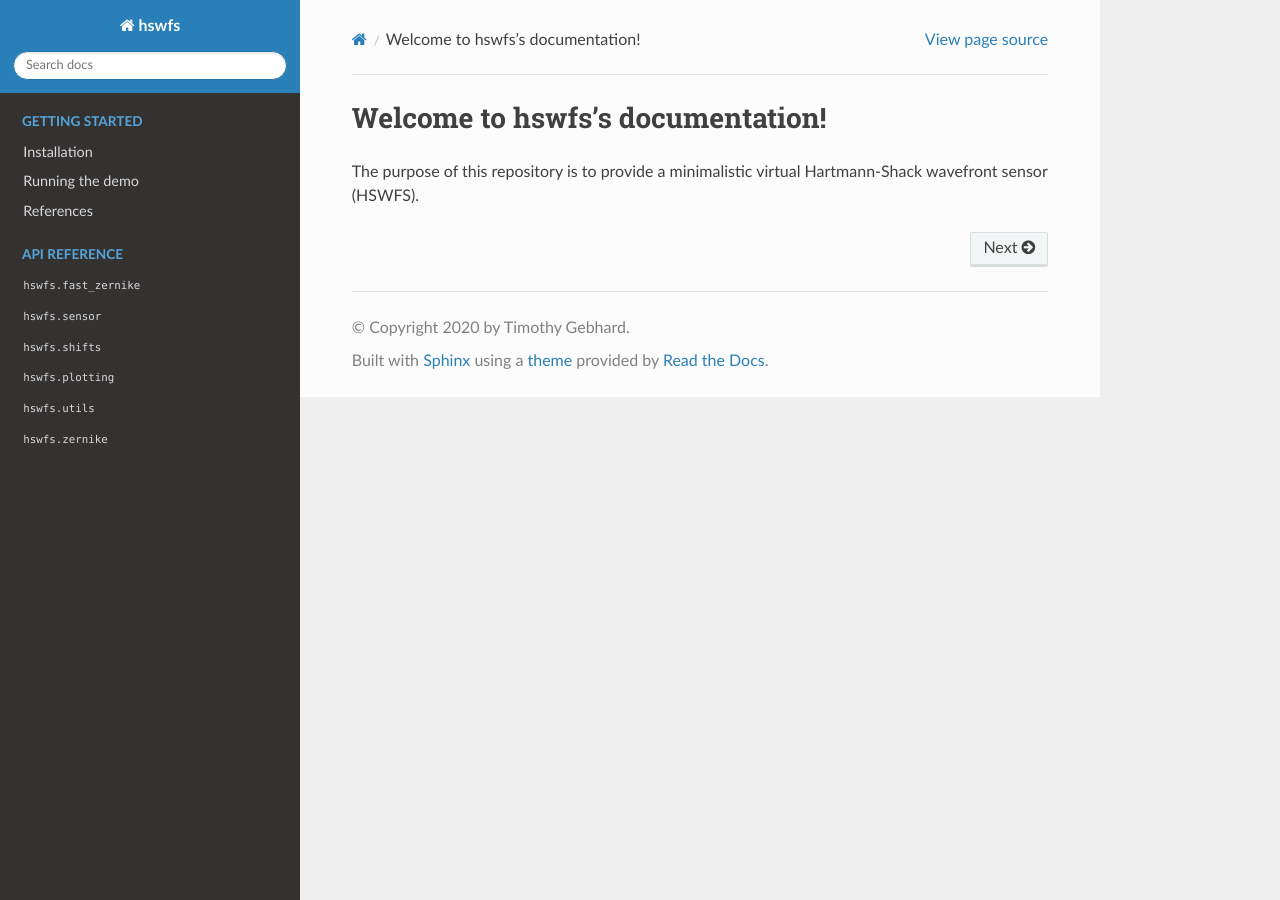
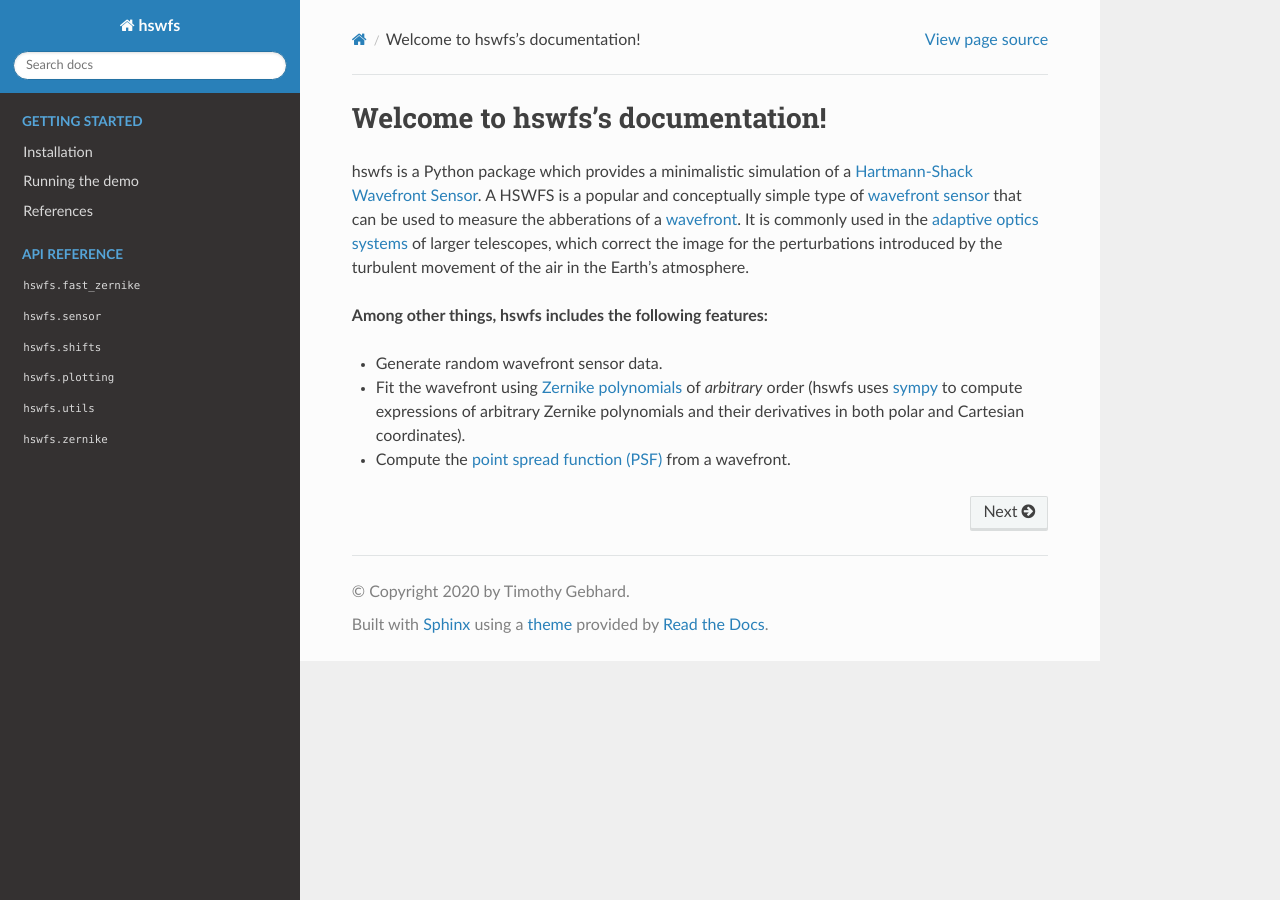
Before and after one commit to timothygebhard/hswfs, a Sphinx documentation site: the page built from docs/index.rst, in a window 1280 px wide. Built offline with Sphinx 7.4.7 and the Read the Docs theme 2.0.0, drawn with Linux system fonts in a browser that asks for light colours.

Commit message:
Update documentation

```diff
--- a/docs/getting-started/references.rst
+++ b/docs/getting-started/references.rst
@@ -2,7 +2,7 @@ References
 ==========
 
 Functions and methods in this packages are (partially) based on the following
-research papers:
+books and research papers:
 
 .. [Cubalchini_1979]
    Cubalchini, R. (1979):
--- a/docs/index.rst
+++ b/docs/index.rst
@@ -1,8 +1,17 @@
 Welcome to hswfs's documentation!
 =================================
 
-The purpose of this repository is to provide a minimalistic virtual
-Hartmann-Shack wavefront sensor (HSWFS).
+hswfs is a Python package which provides a minimalistic simulation of a `Hartmann-Shack Wavefront Sensor <https://en.wikipedia.org/wiki/Shack%E2%80%93Hartmann_wavefront_sensor>`_.
+A HSWFS is a popular and conceptually simple type of `wavefront sensor <https://en.wikipedia.org/wiki/Wavefront_sensor>`_ that can be used to measure the abberations of a `wavefront <https://en.wikipedia.org/wiki/Wavefront>`_.
+It is commonly used in the `adaptive optics systems <https://en.wikipedia.org/wiki/Adaptive_optics>`_ of larger telescopes, which correct the image for the perturbations introduced by the turbulent movement of the air in the Earth's atmosphere.
+
+
+**Among other things, hswfs includes the following features:**
+
+- Generate random wavefront sensor data.
+- Fit the wavefront using `Zernike polynomials <https://en.wikipedia.org/wiki/Zernike_polynomials>`_ of *arbitrary* order (hswfs uses `sympy <https://sympy.org/>`_ to compute expressions of arbitrary Zernike polynomials and their derivatives in both polar and Cartesian coordinates).
+- Compute the `point spread function (PSF) <https://en.wikipedia.org/wiki/Point_spread_function>`_ from a wavefront.
+
 
 .. toctree::
    :maxdepth: 2
```
